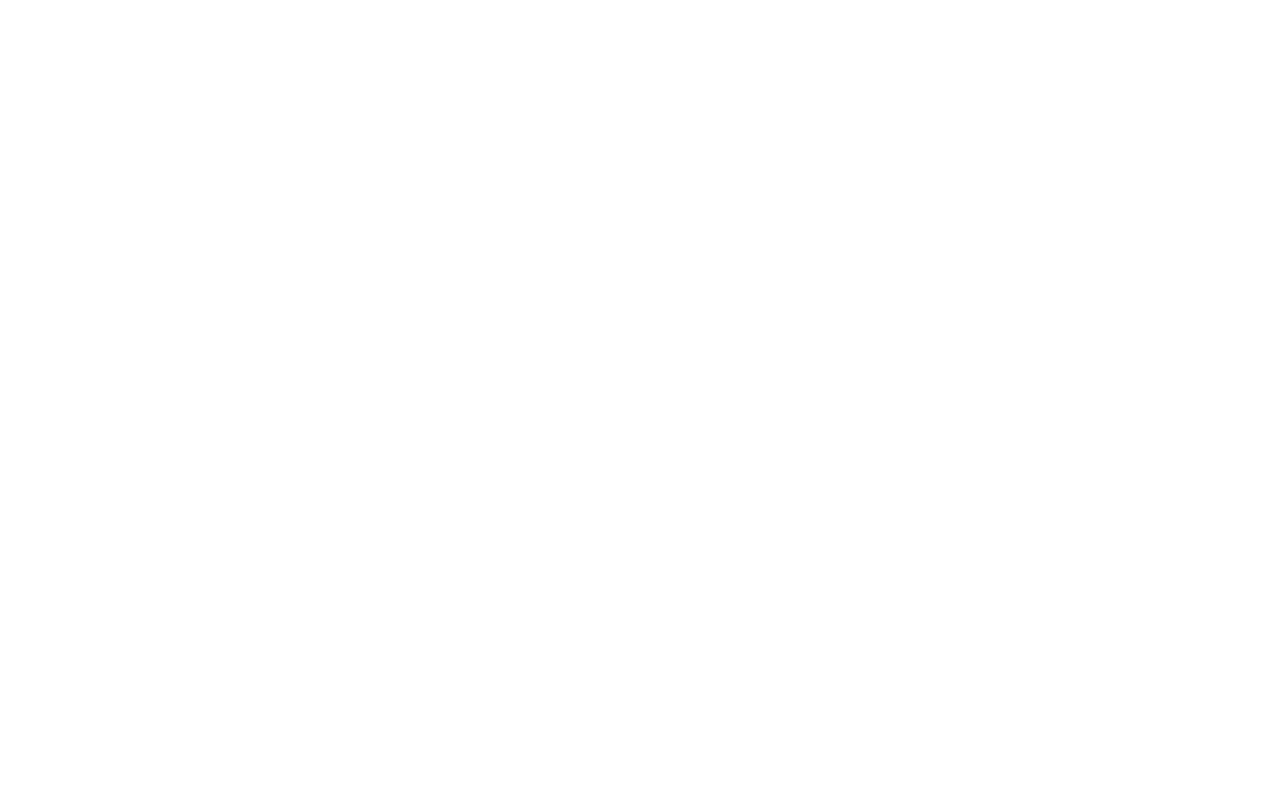
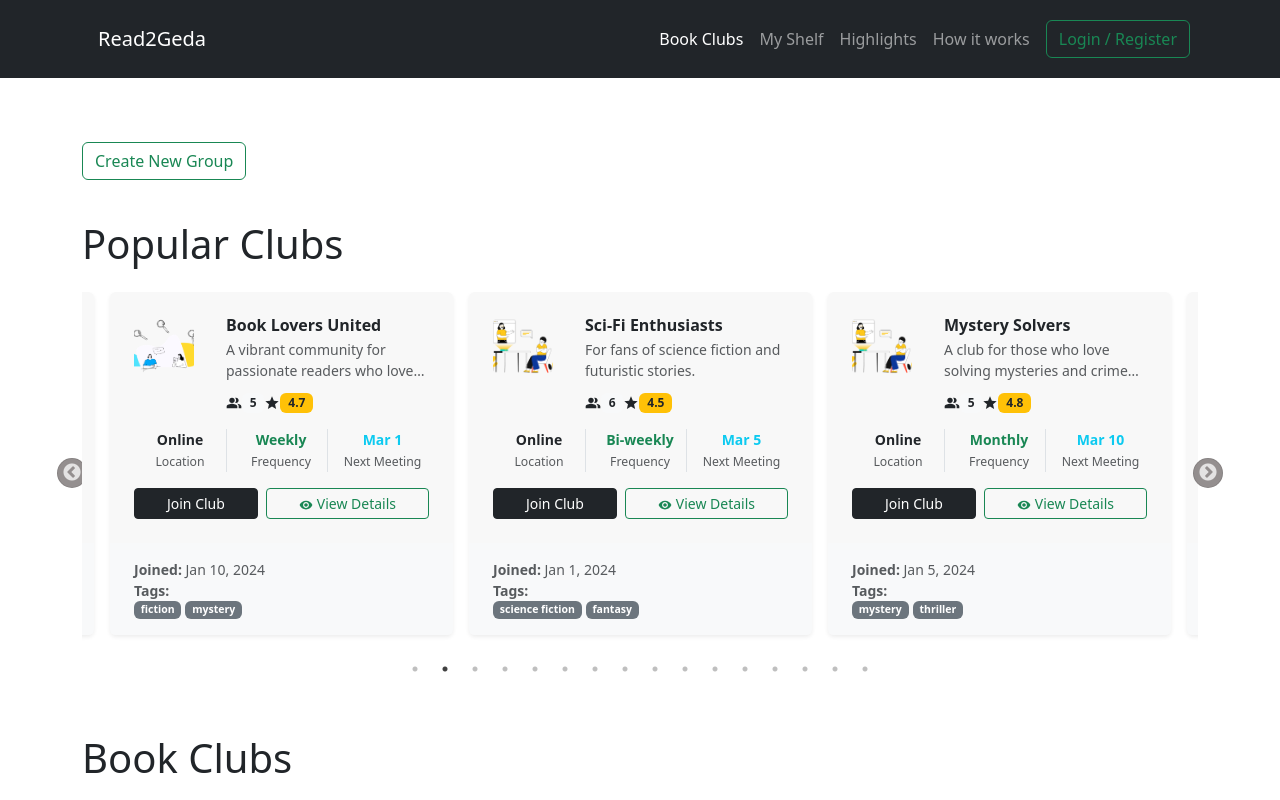
Before and after one commit to Orjihenry/Read2Geda, a React (Vite) app: page /clubs in a window 1280 px wide. Before the commit this address had no page. Shown: the top 800 px of the page. Built offline with nearby package versions, Linux system fonts and the light colour scheme.

Commit message:
Update imports and route paths

```diff
--- a/src/App.tsx
+++ b/src/App.tsx
@@ -6,16 +6,17 @@ import About from "./pages/About";
 import BookShelf from "./pages/BookShelf";
 import ClubDetails from "./pages/ClubDetails";
 import Contact from "./pages/Contact";
-import ClubForm from "./pages/CreateClub";
-import Discover from "./pages/Discover";
+import ClubForm from "./pages/ClubForm";
+import Clubs from "./pages/Clubs";
 import Discussions from "./pages/Discussions";
 import Home from "./pages/Home";
-import HowItWoks from "./pages/HowItWorks";
+import HowItWorks from "./pages/HowItWorks";
 import Login from "./pages/Auth/Login";
-import PrivacyPolicy from "./pages/Privacy";
-import { Profile, EditProfile } from "./pages/Profile";
+import PrivacyPolicy from "./pages/PrivacyPolicy";
+import Profile from "./pages/Profile";
+import EditProfile from "./pages/EditProfile";
 import Register from "./pages/Auth/Register";
-import Terms from "./pages/T&C";
+import Terms from "./pages/TermsConditions";
 
 import ProtectedRoutes from "./utils/ProtectedRoutes";
 
@@ -32,8 +33,8 @@ function App() {
             <Route path="/" element={<Home />} />
             <Route path="/about" element={<About />} />
             <Route path="/contact" element={<Contact />} />
-            <Route path="/discover" element={<Discover />} />
-            <Route path="/how_it_works" element={<HowItWoks />} />
+            <Route path="/clubs" element={<Clubs />} />
+            <Route path="/how_it_works" element={<HowItWorks />} />
             <Route path="/club/:clubId" element={<ClubDetails />} />
             <Route path="/privacy" element={<PrivacyPolicy />} />
             <Route path="/terms" element={<Terms />} />
```
